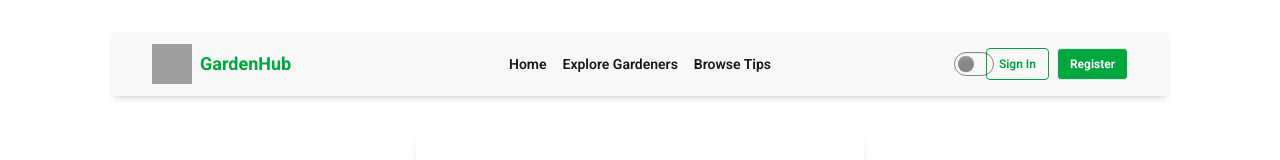
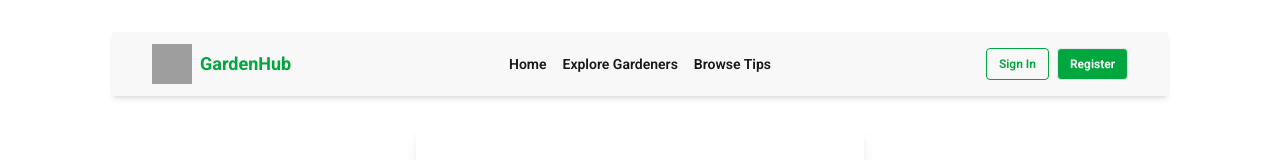
Before and after one commit to nafeesalways/gardening-client, a React (Vite) app: page /auth/login in a window 1280 px wide. Shown: the top 160 px of the page. Built offline with nearby package versions, Linux system fonts and the light colour scheme; no server answers; grey boxes are pictures that could not be loaded; a web font is replaced by a local one.

Commit message:
design updated

```diff
--- a/src/components/Header.jsx
+++ b/src/components/Header.jsx
@@ -159,7 +159,7 @@ const Header = () => {
         {/* Theme toggle (always visible) */}
         <input
           type="checkbox"
-          className="toggle toggle-success lg:space-x-3  -mr-5"
+          className="lg:toggle lg:toggle-success hidden"
           checked={theme === "dark"}
           onChange={() => setTheme(theme === "dark" ? "light" : "dark")}
           aria-label="Toggle dark mode"
```
